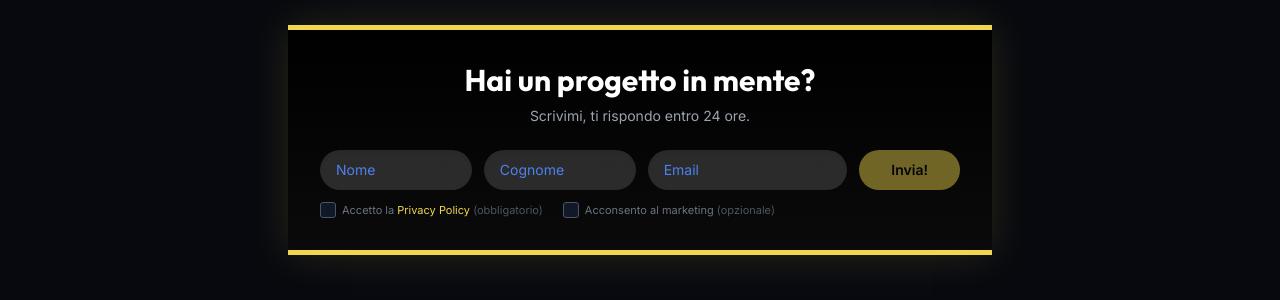
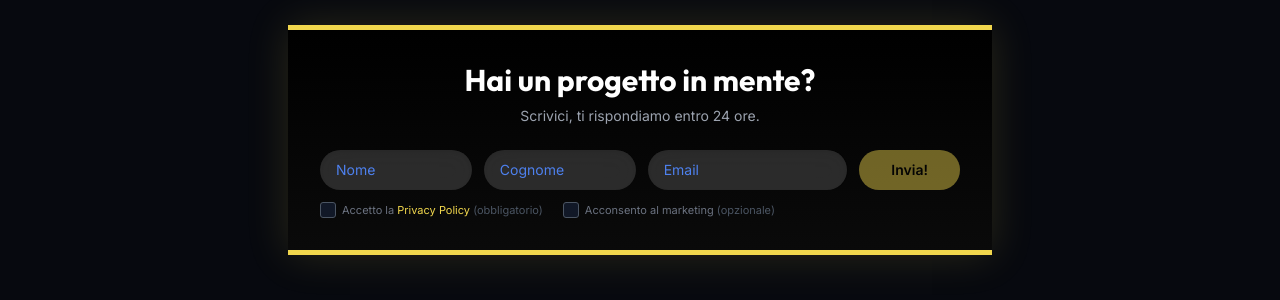
Before and after one commit to NicoDavN8/n8marketing-2026, a Jekyll site: the page built from _posts/2026-04-20-crisi-del-turismo-errore-online.md, in a window 1280 px wide and 900 px high, scrolled down 3744 px. Shown: the part 153-453 px from the top of the window. Built offline with Jekyll 4.4.1, drawn with Linux system fonts in a browser that asks for light colours; nearby versions of some CDN libraries.

Commit message:
Fix sottotitolo form contatto

```diff
--- a/_includes/contact-form.html
+++ b/_includes/contact-form.html
@@ -23,7 +23,7 @@
             <h2 class="font-heading text-2xl md:text-3xl font-bold text-white mb-2">
                 Hai un progetto in mente?
             </h2>
-            <p class="text-gray-400 text-sm">Scrivimi, ti rispondo entro 24 ore.</p>
+            <p class="text-gray-400 text-sm">Scrivici, ti rispondiamo entro 24 ore.</p>
         </div>
 
         <iframe name="jf_hidden" style="display:none;" aria-hidden="true"></iframe>
```
